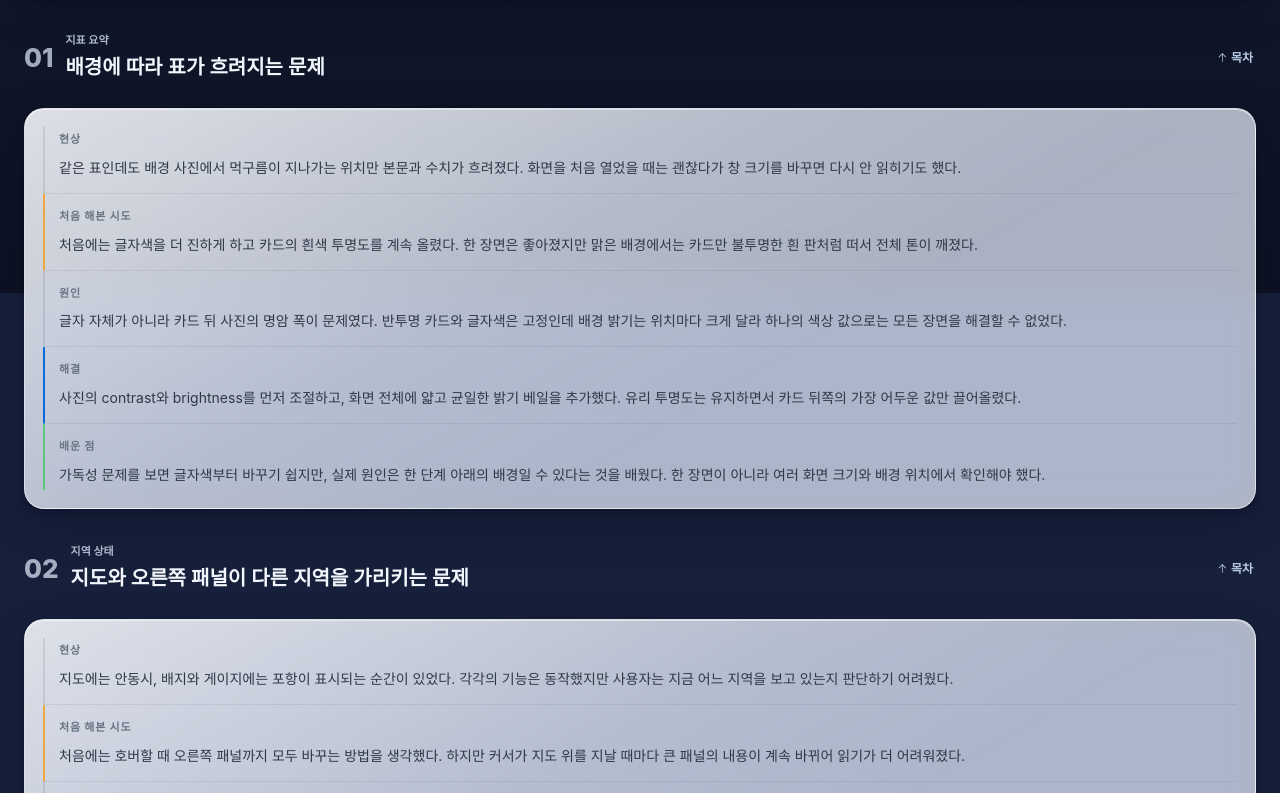
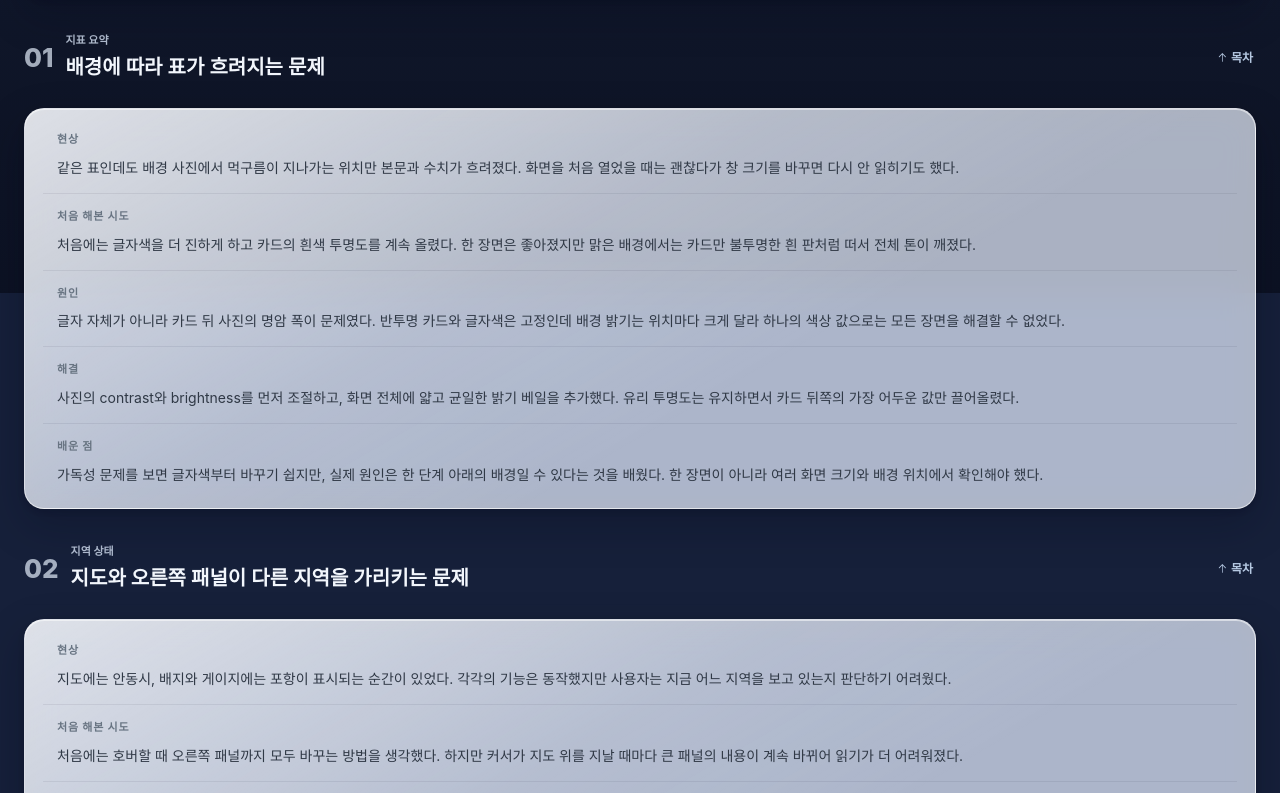
Before and after one commit to tjgurdls9/skala-vue, a Vue app: page /troubleshooting in a window 1280 px wide. Shown: the part 507-1300 px from the top of the page. Built offline with nearby package versions, Linux system fonts and the light colour scheme; no server answers; a web font is replaced by a local one.

Commit message:
트러블슈팅 본문 세로선 제거

```diff
--- a/src/views/TroubleshootingView.vue
+++ b/src/views/TroubleshootingView.vue
@@ -139,12 +139,9 @@ const pad = (index) => String(index + 1).padStart(2, '0')
 .trouble-section-head h3 { margin: 0; font-size: 20px; color: #f2f6fc; }
 .trouble-section-head a { display: inline-flex; align-items: center; gap: 3px; color: rgba(200,220,245,.9); font-size: 12px; font-weight: 600; text-decoration: none; }
 .trouble-detail { display: grid; grid-template-columns: 1fr; gap: 0; margin: 0; padding: 18px; border: 1px solid var(--glass-border); border-radius: var(--radius-card); background: var(--glass-sheen), var(--glass-bg); backdrop-filter: var(--glass-surface); box-shadow: var(--shadow-glass); }
-.trouble-detail div { padding: 14px; border-left: 2px solid rgba(28,32,56,.1); border-bottom: 1px solid rgba(28,32,56,.08); }
+.trouble-detail div { padding: 14px; border-bottom: 1px solid rgba(28,32,56,.08); }
 .trouble-detail div:first-child { padding-top: 4px; }
 .trouble-detail div:last-child { padding-bottom: 4px; border-bottom: 0; }
-.trouble-detail .solution { border-left-color: var(--color-accent); }
-.trouble-detail .attempt { border-left-color: rgba(255, 149, 0, .7); }
-.trouble-detail .lesson { border-left-color: rgba(52, 199, 89, .7); }
 .trouble-detail dt { margin-bottom: 7px; font-size: 11px; font-weight: 800; letter-spacing: .08em; color: #687482; }
 .trouble-detail dd { margin: 0; color: #303946; font-size: 14px; line-height: 1.65; }
 @media (max-width: 760px) { .trouble-index { grid-template-columns: 1fr; } }
```
